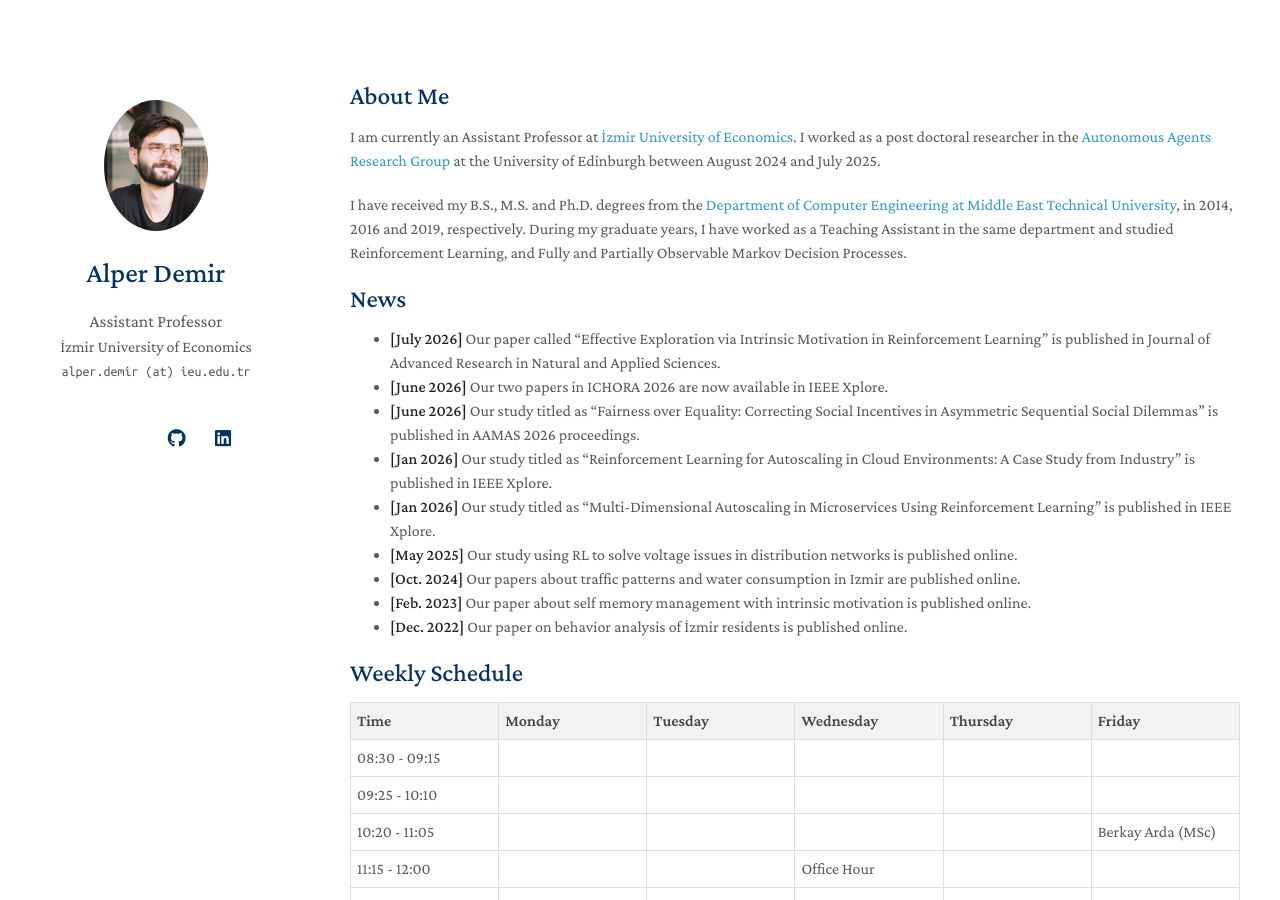
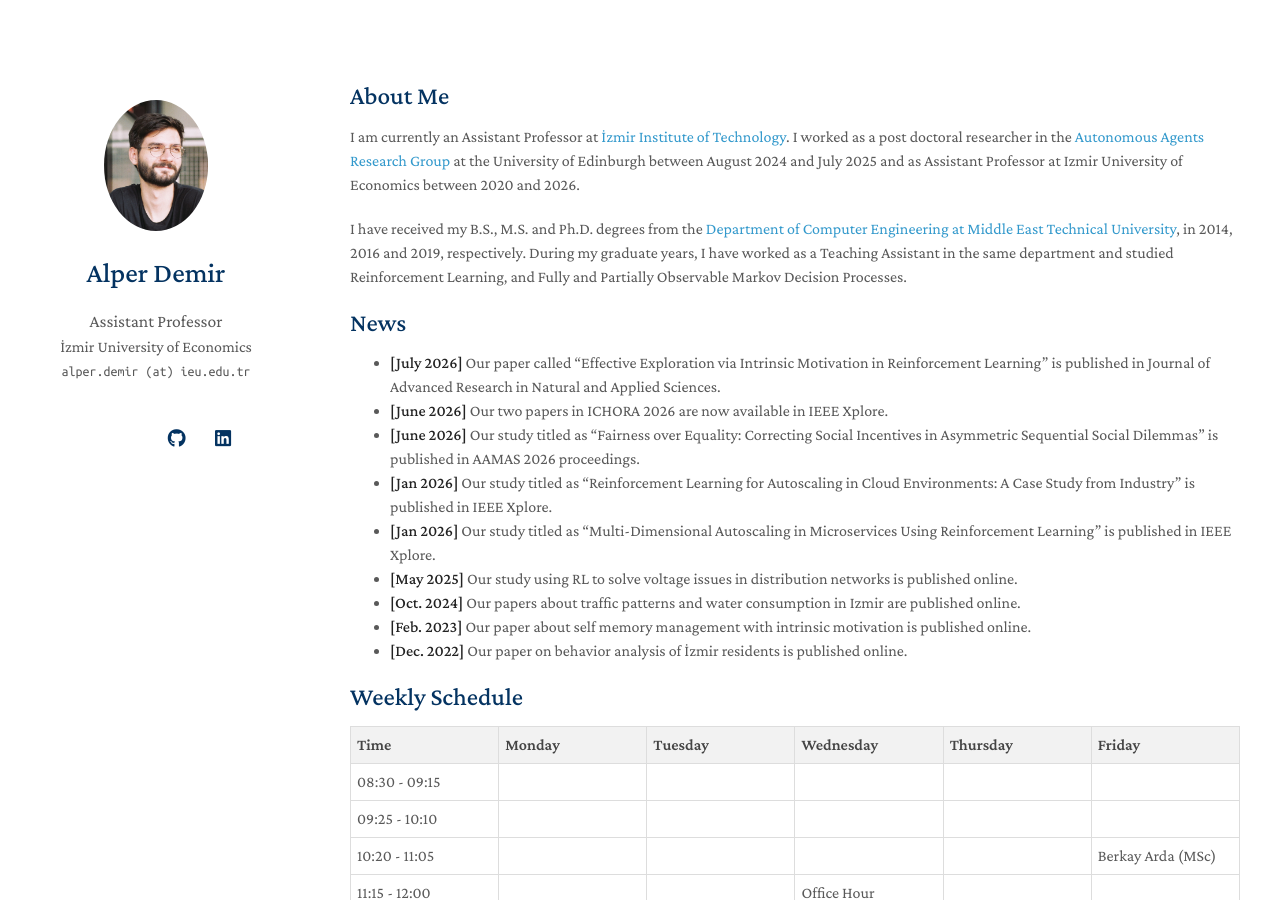
Before and after one commit to gliese876b/gliese876b.github.io, a Jekyll site: the page built from index.md, in a window 1280 px wide and 900 px high. Built offline with Jekyll 4.4.1, drawn with Linux system fonts in a browser that asks for light colours; nearby versions of some CDN libraries; a style sheet for code colours, icons or effects is not loaded; our own code applies the rules of GitHub Pages for plain Markdown files.

Commit message:
Revise academic information in index.md
Updated academic affiliation and added previous position details.

```diff
--- a/index.md
+++ b/index.md
@@ -3,8 +3,8 @@ layout: homepage
 ---
 
 ## About Me
-I am currently an Assistant Professor at [İzmir University of Economics](https://www.ieu.edu.tr/en). I worked as a post doctoral researcher in the [Autonomous Agents Research Group](
-https://edinburgh-rl.github.io/) at the University of Edinburgh between August 2024 and July 2025.
+I am currently an Assistant Professor at [İzmir Institute of Technology](https://ceng.iyte.edu.tr/). I worked as a post doctoral researcher in the [Autonomous Agents Research Group](
+https://edinburgh-rl.github.io/) at the University of Edinburgh between August 2024 and July 2025 and as Assistant Professor at Izmir University of Economics between 2020 and 2026.
 
 I have received my B.S., M.S. and Ph.D. degrees from the [Department of Computer Engineering at Middle East Technical University](https://ceng.metu.edu.tr/), in 2014, 2016 and 2019, respectively. During my graduate years, I have worked as a Teaching Assistant in the same department and studied Reinforcement Learning, and Fully and Partially Observable Markov Decision Processes.
 
```
